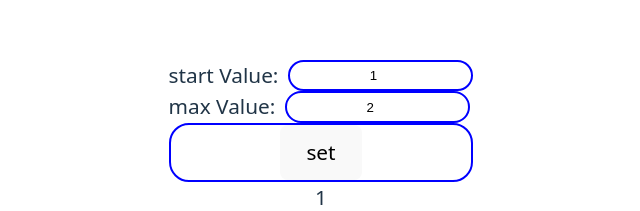
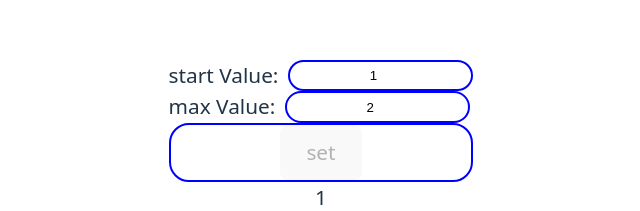
Before and after one commit to VanoKi/Counter2, a React (Vite) app in the folder counter2/: page / in a window 1280 px wide. Shown: the part 234-445 px from the top of the page, without its empty margins (319-959 px from the left). Built offline with nearby package versions, Linux system fonts and the light colour scheme.

Commit message:
feat: disabled set

```diff
--- a/counter2/src/App.tsx
+++ b/counter2/src/App.tsx
@@ -13,6 +13,7 @@ function App() {
   console.log(`count is: `, count)
   const [tempMin, setTempMin] = useState(minVal)
   const [tempMax, setTempMax] = useState(maxVal)
+  const [isSetDisabled, setIsSetDisabled] = useState(true)
 
   const incVal = () => {
     if (count < maxVal) {
@@ -33,11 +34,13 @@ function App() {
   const onChangeHandler = (e: ChangeEvent<HTMLInputElement>,
                            setter: (value:number) => void) => {
     setter(Number(e.currentTarget.value))
+    setIsSetDisabled(false)
   }
   const setValue = () => {
     setMinVal(tempMin)
     setMaxVal(tempMax)
     setCount(tempMin)
+    setIsSetDisabled(true)
   }
 
   return (
@@ -62,7 +65,7 @@ function App() {
               onChange={(e) => onChangeHandler(e, setTempMax)}></input>
           </label>
         <div className={'btn-wrap'}>
-          <button onClick={setValue} disabled={hasError}>set</button>
+          <button onClick={setValue} disabled={hasError || isSetDisabled}>set</button>
         </div>
       </div>
       <div className={'counter'}>
```
